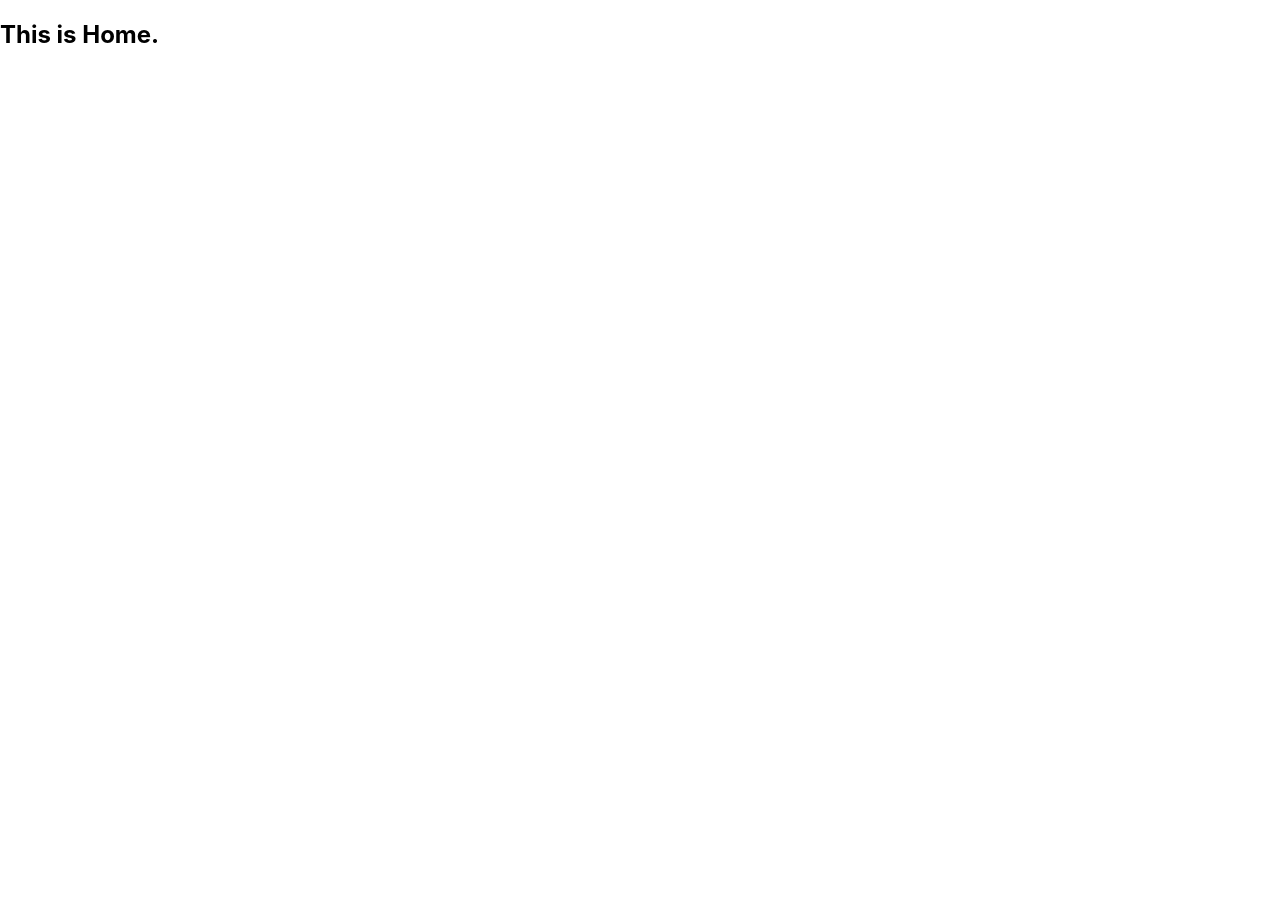
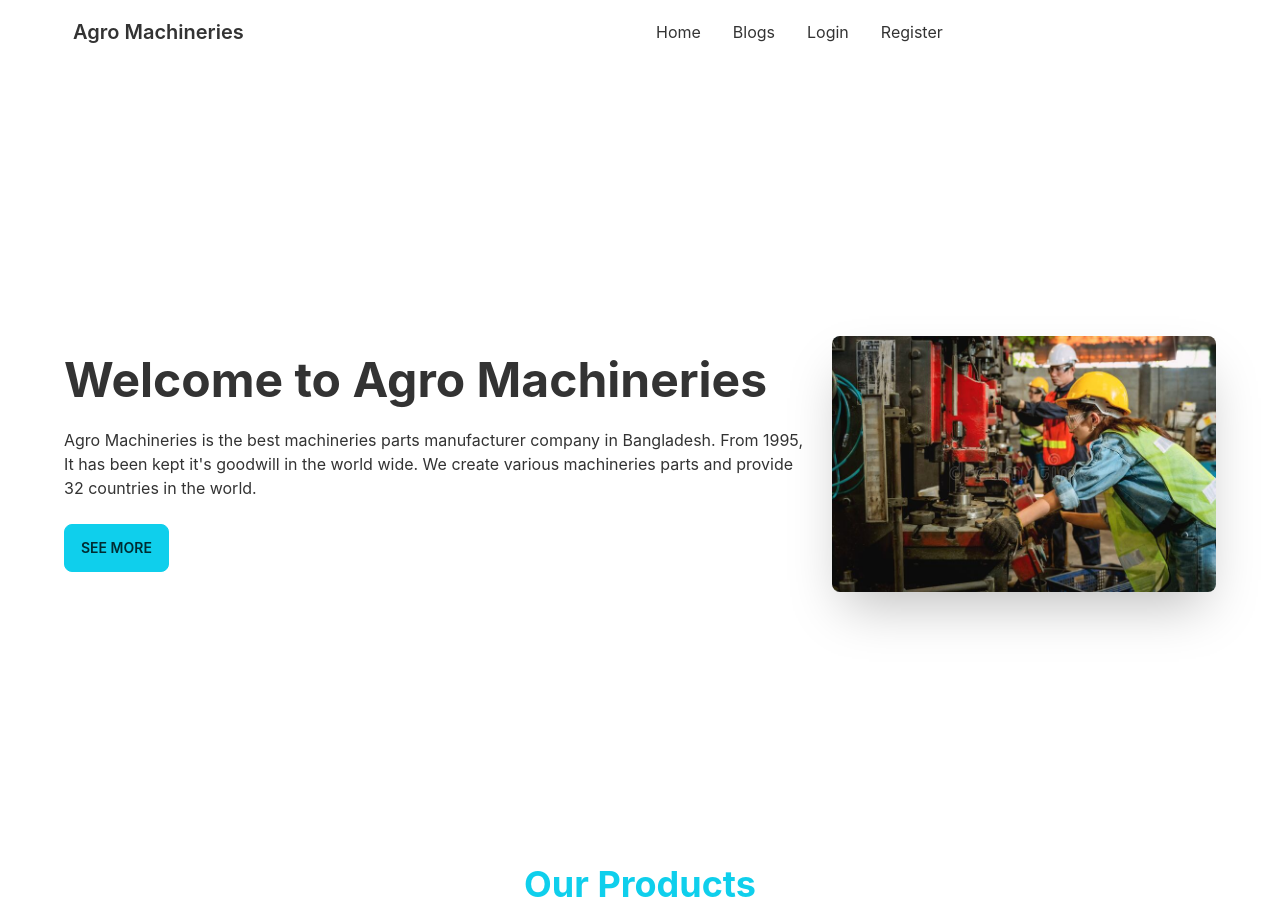
Before and after one commit to Biplob123121/agro-machineries-client, a React (Create React App) app: page / in a window 1280 px wide. Before the commit the page ends 800 px from the top, so only its background shows below. Built offline with nearby package versions, Linux system fonts and the light colour scheme.

Commit message:
header section and banner is completed

```diff
--- a/package.json
+++ b/package.json
@@ -6,6 +6,7 @@
     "@testing-library/jest-dom": "^5.16.4",
     "@testing-library/react": "^13.2.0",
     "@testing-library/user-event": "^13.5.0",
+    "daisyui": "^2.15.0",
     "react": "^18.1.0",
     "react-dom": "^18.1.0",
     "react-router-dom": "^6.3.0",
@@ -35,5 +36,8 @@
       "last 1 firefox version",
       "last 1 safari version"
     ]
+  },
+  "devDependencies": {
+    "tailwindcss": "^3.0.24"
   }
 }
--- a/src/App.js
+++ b/src/App.js
@@ -2,12 +2,15 @@ import './App.css';
 import { Route, Routes } from 'react-router-dom';
 import Home from './Pages/Home/Home';
 import About from './Pages/About/About';
+import Header from './Pages/Shared/Header';
 
 function App() {
   return (
-    <div>
+    <div className='max-w-7xl mx-auto px-12'>
+      <Header></Header>
       <Routes>
         <Route path="/" element={<Home />} />
+        <Route path="/home" element={<Home />} />
         <Route path="about" element={<About />} />
       </Routes>
     </div>
--- /dev/null
+++ b/src/Pages/Home/Banner.js
@@ -0,0 +1,19 @@
+import React from 'react';
+import banner from '../../images/Banner.jpg';
+
+const Banner = () => {
+    return (
+        <div className="hero min-h-screen">
+            <div className="hero-content flex-col lg:flex-row-reverse">
+                <img src={banner} className="max-w-sm rounded-lg shadow-2xl" alt=''/>
+                <div>
+                    <h1 className="text-5xl font-bold">Welcome to Agro Machineries</h1>
+                    <p className="py-6">Agro Machineries is the best machineries parts manufacturer company in Bangladesh. From 1995, It has been kept it's goodwill in the world wide. We create various machineries parts and provide 32 countries in the world.</p>
+                    <button className="btn btn-primary">See More</button>
+                </div>
+            </div>
+        </div>
+    );
+};
+
+export default Banner;
--- a/src/Pages/Home/Home.js
+++ b/src/Pages/Home/Home.js
@@ -1,10 +1,13 @@
 import React from 'react';
+import Banner from './Banner';
+import Products from './Products';
 
 const Home = () => {
     return (
-        <div>
-            <h2>This is Home.</h2>
-        </div>
+        <section>
+            <Banner></Banner>
+            <Products></Products>
+        </section>
     );
 };
 
--- /dev/null
+++ b/src/Pages/Home/Products.js
@@ -0,0 +1,11 @@
+import React from 'react';
+
+const Products = () => {
+    return (
+        <section>
+            <h2 className='text-4xl text-primary text-center font-bold'>Our Products</h2>
+        </section>
+    );
+};
+
+export default Products;
--- /dev/null
+++ b/src/Pages/Shared/Footer.js
@@ -0,0 +1,11 @@
+import React from 'react';
+
+const Footer = () => {
+    return (
+        <div>
+            <h2>This is Footer</h2>
+        </div>
+    );
+};
+
+export default Footer;
--- /dev/null
+++ b/src/Pages/Shared/Header.js
@@ -0,0 +1,40 @@
+import React from 'react';
+import { Link } from 'react-router-dom';
+
+const Header = () => {
+    const menuItems = <>
+        <li><Link to='/home'>Home</Link></li>
+        <li><Link to='/blogs'>Blogs</Link></li>
+        <li><Link to='/login'>Login</Link></li>
+        <li><Link to='/register'>Register</Link></li>
+    </>
+    return (
+        <div className="navbar bg-base-100">
+            <div className="navbar-start">
+                <div className="dropdown">
+                    <label tabIndex="0" className="btn btn-ghost lg:hidden">
+                        <svg xmlns="http://www.w3.org/2000/svg" className="h-5 w-5" fill="none" viewBox="0 0 24 24" stroke="currentColor"><path strokeLinecap="round" strokeLinejoin="round" strokeWidth="2" d="M4 6h16M4 12h8m-8 6h16" /></svg>
+                    </label>
+                    <ul tabIndex="0" className="menu menu-compact dropdown-content mt-3 p-2 shadow bg-base-100 rounded-box w-52">
+                        {menuItems}
+                    </ul>
+                </div>
+                <Link to='/' className="btn btn-ghost normal-case text-xl">Agro Machineries</Link>
+            </div>
+            <div className="navbar-center hidden lg:flex">
+                <ul className="menu menu-horizontal p-0">
+                    {menuItems}
+                </ul>
+            </div>
+        </div>
+    );
+};
+
+export default Header;
+
+// https://i.ibb.co/3RhsF1V/pic-1.png
+// https://i.ibb.co/Bt7Qk4D/pic-3.png
+// https://i.ibb.co/NpMkjLS/pic-6.png
+// https://i.ibb.co/VVtG7JR/pic-4.png
+// https://i.ibb.co/SVQ9X7q/pic-5.png
+// https://i.ibb.co/xqmP0XF/pic-2.png
--- a/src/index.css
+++ b/src/index.css
@@ -1,3 +1,8 @@
+@tailwind base;
+@tailwind components;
+@tailwind utilities;
+
+
 body {
   margin: 0;
   font-family: -apple-system, BlinkMacSystemFont, 'Segoe UI', 'Roboto', 'Oxygen',
--- /dev/null
+++ b/tailwind.config.js
@@ -0,0 +1,22 @@
+module.exports = {
+  content: ["./src/**/*.{html,js}"],
+  theme: {
+    extend: {},
+  },
+  daisyui: {
+    themes: [
+      {
+        mytheme: {
+          primary: "#0FCFEC",
+          secondary: "#19D3AE",
+          accent: "#3A4256",
+          neutral: "#3d4451",
+          "base-100": "#ffffff",
+        },
+      },
+      "dark",
+      "cupcake",
+    ],
+  },
+  plugins: [require("daisyui")],
+}
```
Also changed, not shown: public/products.json (added, +29 -0 lines), src/images/Banner.jpg (added), 1 other file (tests, documents, lock files or other folders).
